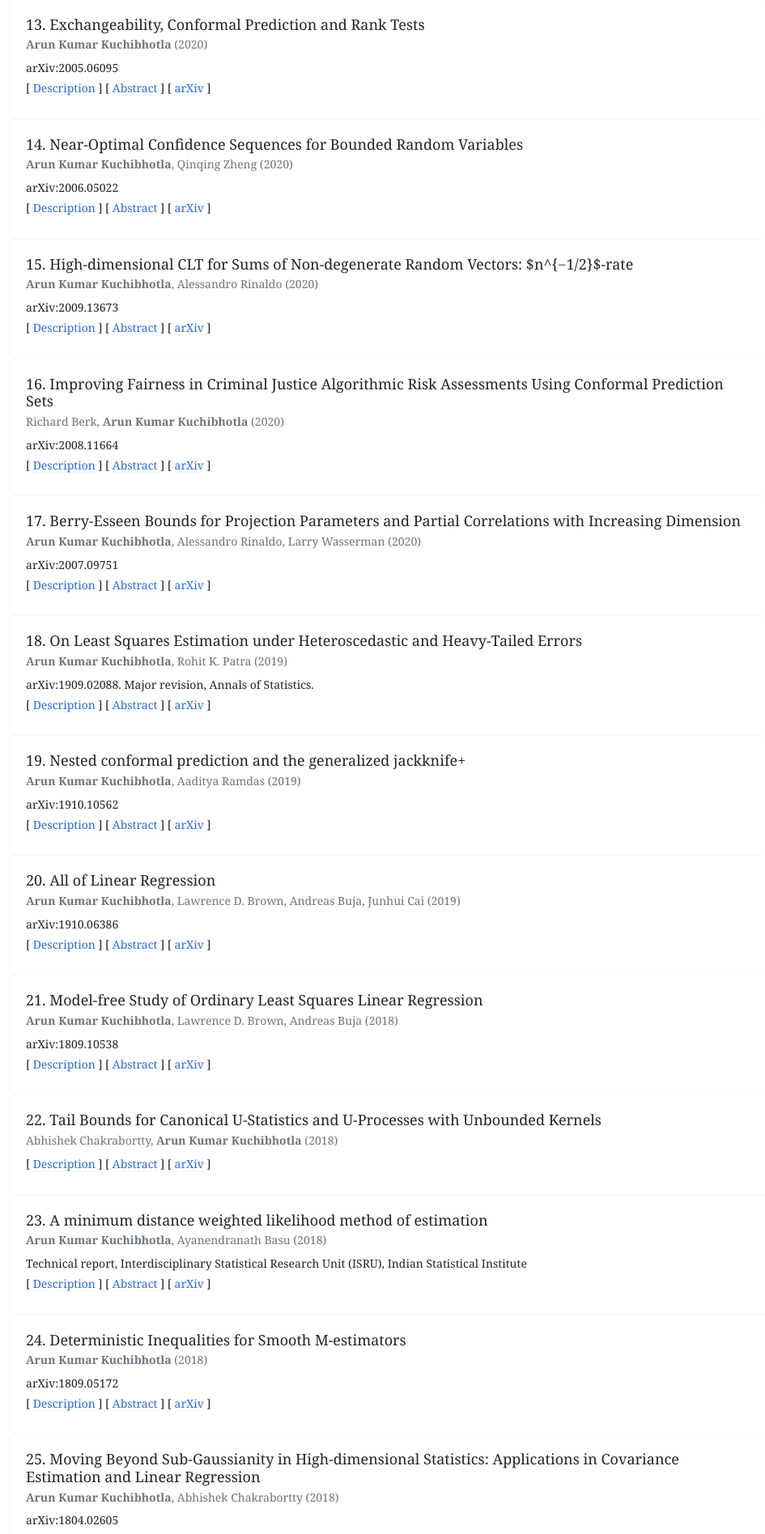
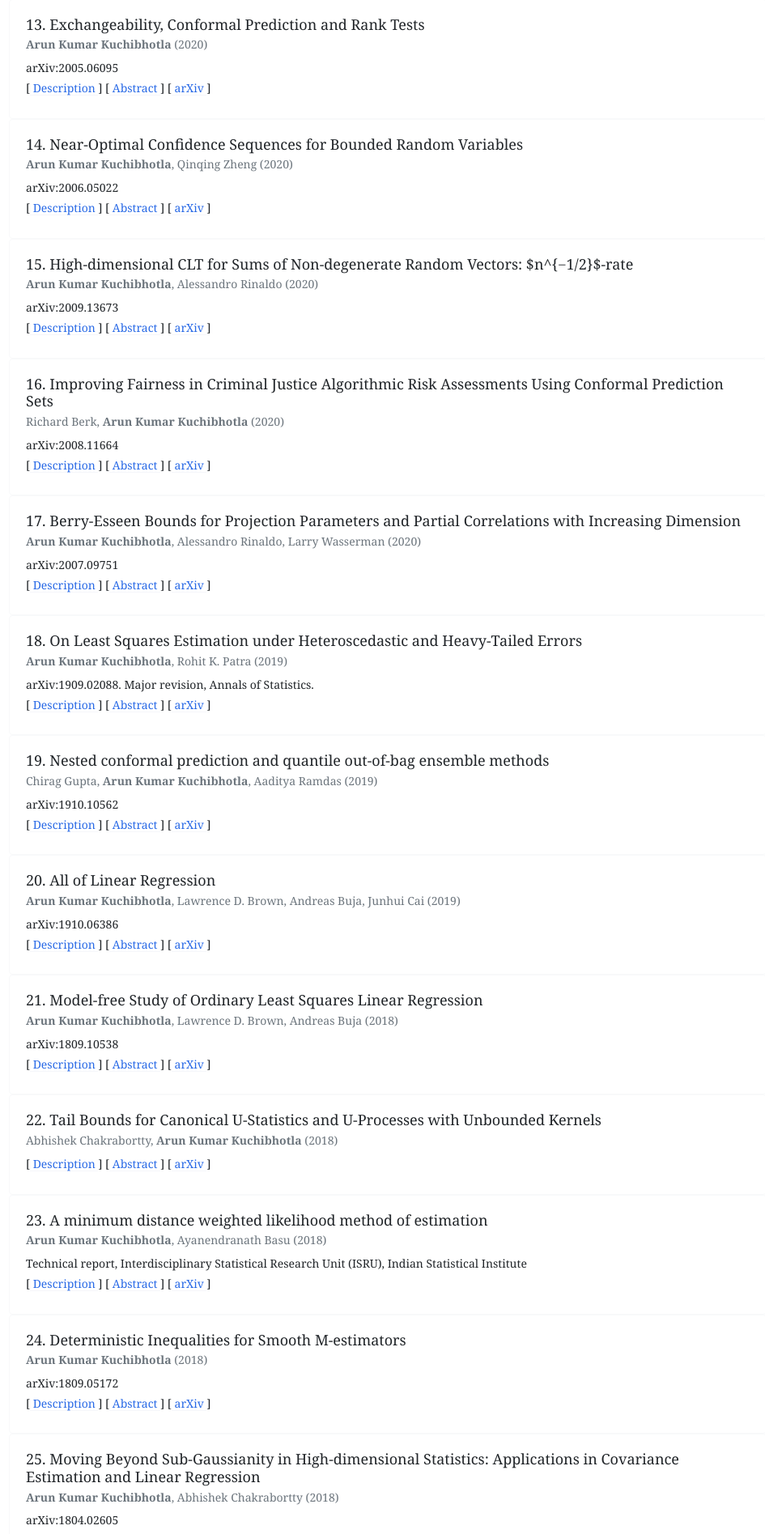
Before and after one commit to Arun-Kuchibhotla/Arun-Kuchibhotla.github.io, a Jekyll site: the page built from docs/research.md, in a window 1280 px wide. Shown: the part 2104-3999 px from the top of the page at 81% size, without its empty margins (261-1206 px from the left). Built offline with Jekyll 4.4.1, drawn with Linux system fonts in a browser that asks for light colours; nearby versions of some CDN libraries.

Commit message:
Update publications.json

```diff
--- a/_data/publications.json
+++ b/_data/publications.json
@@ -270,9 +270,12 @@
 		"type": "Preprint",
 		"work_type": "Preprint",
 		"id":23,
-		"title": "Nested conformal prediction and the generalized jackknife+",
+		"title": "Nested conformal prediction and quantile out-of-bag ensemble methods",
 		"year": 2019,
 		"authors": [
+			{
+				"name": "Chirag Gupta"
+			},
 			{
 				"name": "Arun Kumar Kuchibhotla"
 			},
```
